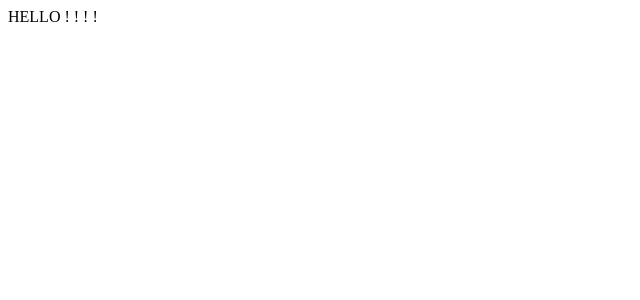
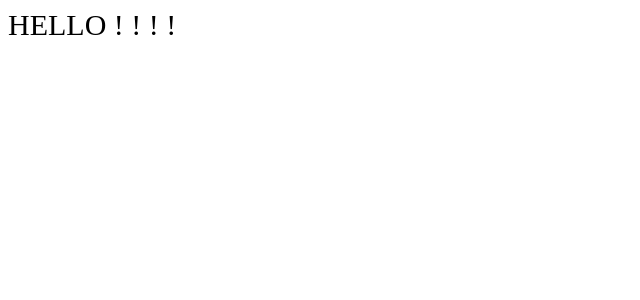
Before and after one commit to maxhaponenko/sua-card-generator-web, a React app: page / in a window 1280 px wide. Shown: the top 300 px of the page, without its empty margins (0-640 px from the left). Built offline with nearby package versions, Linux system fonts and the light colour scheme.

Commit message:
Redux store starter + tsc import improvements

```diff
--- a/src/app.tsx
+++ b/src/app.tsx
@@ -1,7 +1,15 @@
-
+import styled from 'styled-components'
+import { Provider } from 'react-redux'
+import { store } from '@/store'
 
 export default function App() {
     return (
-        <>HELLO ! ! ! ! </>
+        <Provider store={store}>
+            <StyledWrapper>HELLO ! ! ! ! </StyledWrapper>
+        </Provider>
     )
 }
+
+const StyledWrapper = styled.div`
+    font-size: 30px;
+`
--- /dev/null
+++ b/src/root.reducer.ts
@@ -0,0 +1,6 @@
+import { combineReducers } from '@reduxjs/toolkit'
+
+export const rootReducer = combineReducers({
+    root: (state = {}) => state,
+
+})
--- a/src/some-folder/react-redux.ts
+++ /dev/null
@@ -1,3 +0,0 @@
-export function someFunc() {
-    return 100
-}
--- /dev/null
+++ b/src/store.ts
@@ -0,0 +1,10 @@
+import { configureStore, createReducer } from '@reduxjs/toolkit'
+import { rootReducer } from '@/root.reducer'
+
+const store = configureStore({
+    reducer: rootReducer,
+    devTools: process.env.NODE_ENV !== 'production',
+    middleware: (getDefaultMiddleware) => getDefaultMiddleware()
+})
+
+export { store }
--- a/src/tapable.tsx
+++ /dev/null
@@ -1,3 +0,0 @@
-export default function Tapable() {
-    return <>Tapable!</>
-}
```
Also changed, not shown: package.json (+5 -2 lines), tsconfig.json (+4 -3 lines), webpack.config.js (+0 -8 lines), 1 other file (tests, documents, lock files or other folders).
